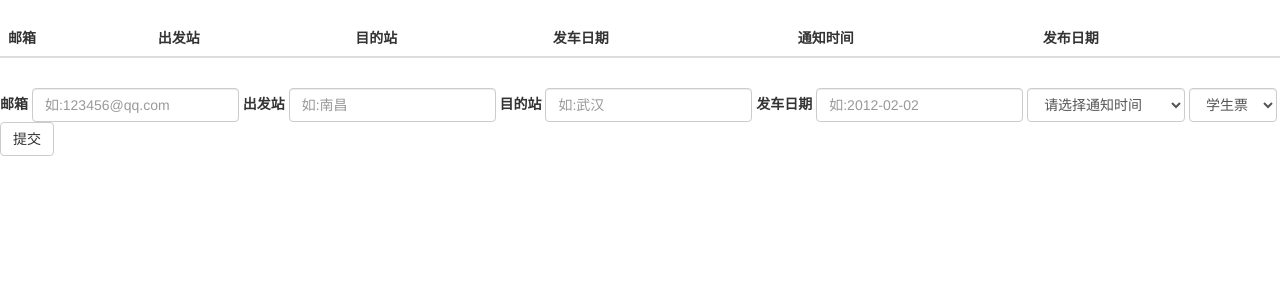
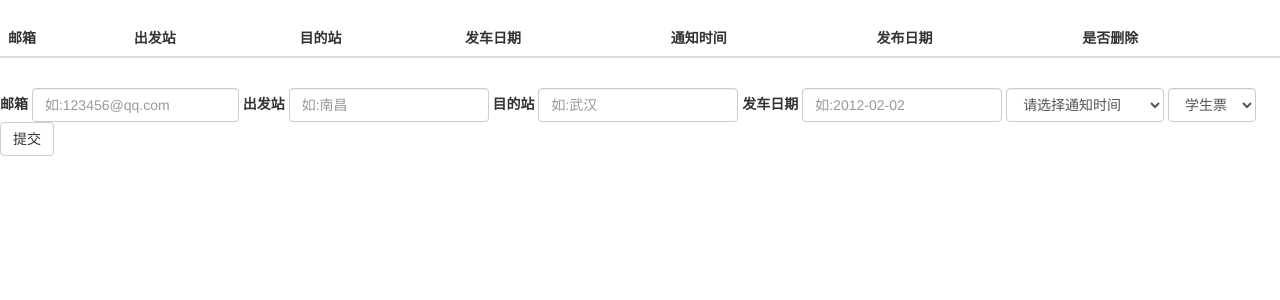
Before and after one commit to jelviss/Reptile, a Flask app: page / in a window 1280 px wide. Shown: the part 52-352 px from the top of the page. Run offline with Flask 2, Linux system fonts and the light colour scheme; data that the repository does not hold is empty; parts of the project's set-up code (start-up, migrations or seed data) failed here and were passed over; some libraries are stand-ins or nearby versions.

Commit message:
加入了信息删除功能

```diff
--- a/trainTicketsSpriderV2/app.py
+++ b/trainTicketsSpriderV2/app.py
@@ -17,15 +17,14 @@ sys.setdefaultencoding('utf-8')
 app = Flask(__name__)
 parse = ConfigParser()
 parse.read('ttsprider.conf')
-
+r = Redis(host=parse.get("redis_db", "host"), port=parse.get("redis_db", "port"), db=parse.get("redis_db", "name"))
 Bootstrap(app)
 RQDashboard(app)
 
 
 @app.route("/")
 def index():
-    r = Redis(host="127.0.0.1", port=6379, db=0)
-    res = r.lrange('email_que_list', 0 , 14)
+    res = r.zrevrange('email_que_set_all', 0, 14)
     args = []
     for y in res:
         args.append(eval(y))
@@ -44,10 +43,25 @@ def task():
         receiver = request.form.get('email')
         noticetime = request.form.get('noticetime')
         save_to_redis(receiver, to_station, from_station, querydate, purpose_codes, noticetime, publishtime)
-
         '''将提交的信息立即加入rq队列'''
         append_que(getandsend, purpose_codes, querydate, from_station, to_station ,parse.get("email", "smtpserver"), parse.get("email", "sender"), receiver, parse.get("email", "username"), parse.get("email", "password"), parse.get("email", "subject"))
         return redirect('/')
+
+
+@app.route("/del", methods=['GET'])
+def del_email():
+    if request.method == 'GET':
+        if request.args.get('uid') and request.args.get('noticetime'):
+            uid = request.args.get('uid')
+            noticetime = request.args.get('noticetime')
+            del_quename = ['email_que_set_',noticetime]
+            #暂时这样
+            del_success_fromall = r.zremrangebyscore('email_que_set_all', int(uid)-1, int(uid)+1)
+            del_success_fromque = r.zremrangebyscore(''.join(del_quename), int(uid)-1,int(uid)+1)
+            if del_success_fromall and del_success_fromque:
+                return redirect('/')
+            else:
+                return 'fail'
 
 
 def append_que(func, purpose_codes, querydate, from_station, to_station, smtpserver, sender, receiver, username, password, subject):
@@ -60,10 +74,9 @@ def append_que(func, purpose_codes, querydate, from_station, to_station, smtpser
 
 def save_to_redis(receiver, to_station, from_station, querydate, purpose_codes, noticetime, publishtime):
     '''将需要抓取的信息存入redis'''
-    r = Redis(host="127.0.0.1", port=6379, db=0)
     uid = r.incr('uid')
     tickets_info = {'uid':uid, 'receiver':receiver, 'to_station':to_station, 'from_station':from_station, 'querydate':querydate, 'purpose_codes':purpose_codes, 'noticetime':noticetime, 'publishtime': publishtime}
-    r.lpush('email_que_list', str(tickets_info))
+    r.zadd('email_que_set_all', str(tickets_info), uid)
     if noticetime == '9am':
         r.zadd('email_que_set_9am', str(tickets_info), uid)
     elif noticetime == '11am':
@@ -76,4 +89,4 @@ def save_to_redis(receiver, to_station, from_station, querydate, purpose_codes,
 
 
 if __name__ == "__main__":
-    app.run(host='127.0.0.1', port=9999)
+    app.run(debug=True, host='127.0.0.1', port=9999)
--- a/trainTicketsSpriderV2/pullinRQ.py
+++ b/trainTicketsSpriderV2/pullinRQ.py
@@ -8,13 +8,13 @@ from ConfigParser import ConfigParser
 
 class pullinRQ:
     def __init__(self):
-        self.r = Redis(host="127.0.0.1", port=6379, db=0)
         self.parse = ConfigParser()
         self.parse.read('ttsprider.conf')
+        self.r = Redis(host=self.parse.get("redis_db", "host"), port=self.parse.get("redis_db", "port"), db=self.parse.get("redis_db", "name"))
 
     def append_rq_que(self, func, purpose_codes, querydate, from_station, to_station, smtpserver, sender, receiver, username, password, subject):
-        q = Queue(connection=Redis())
-        result = q.enqueue(
+        self.q = Queue(connection=Redis())
+        result = self.q.enqueue(
           func, purpose_codes, querydate, from_station, to_station, smtpserver, sender, receiver, username, password, subject
         )
 
--- /dev/null
+++ b/trainTicketsSpriderV2/static/css/style.css
@@ -0,0 +1,9 @@
+.form-inline input.inputstartdate{
+    width:200px;
+}
+.form-inline input.inputtostation{
+    width:200px;
+}
+.form-inline input.inputfromstation{
+    width:200px;
+}
--- a/trainTicketsSpriderV2/templates/index.html
+++ b/trainTicketsSpriderV2/templates/index.html
@@ -1,5 +1,9 @@
 {% extends "bootstrap/base.html" %}
 {% block title %}火车票自动采集系统{% endblock %}
+{% block styles %}
+{{super()}}
+<link href="{{ url_for('static', filename='css/style.css') }}" rel="stylesheet" media="screen">
+{% endblock %}
 {% block navbar %}
 <div class="navbar navbar-inverse" role="navigation">
     <div class="container-fluid">
@@ -14,7 +18,7 @@
         </div>
         <div class="navbar-collapse collapse">
             <ul class="nav navbar-nav">
-                <li><a href="/">主页</a></li>
+                <li><a href="http://www.ecjtu.net">主页</a></li>
                 <li><a href="/rq">管理</a></li>
             </ul>
         </div>
@@ -54,11 +58,14 @@
                         <th>
                             发布日期
                         </th>
-                    </tr>
+                         <th>
+                            是否删除
+                        </th>
+ 		    </tr>
                 </thead>
                 <tbody>
                 {% for arg in args %}
-                    <tr class="">
+                    <tr>
                         <td>
                             {{ arg['receiver'] }}
                         </td>
@@ -77,7 +84,10 @@
                         <td>
                             {{ arg['publishtime'] }}
                         </td>
-                    </tr>
+                    	<td>
+                            <a href="/del?uid={{ arg['uid'] }}&noticetime={{ arg['noticetime'] }}">删除</a>
+                        </td>
+			</tr>
                 {% endfor %}
                 </tbody>
             </table>
@@ -90,11 +100,11 @@
                     <label for="inputemail">邮箱</label>
                         <input id="inputemail" name="email" class="form-control" type="text" placeholder="如:123456@qq.com"/>
                     <label for="inputfromstation">出发站</label>
-                            <input id="inputfromstation" name="fromstation" class="form-control"type="text" placeholder="如:南昌"/>
+                            <input id="inputfromstation" name="fromstation" class="form-control inputfromstation"type="text" placeholder="如:南昌"/>
                     <label for="inputtostation">目的站</label>
-                            <input id="inputtostation" name="tostation" class="form-control"type="text" placeholder="如:武汉"/>
+                            <input id="inputtostation" name="tostation" class="form-control inputtostation"type="text" placeholder="如:武汉"/>
                     <label for="inputdate">发车日期</label>
-                            <input id="inputdate" name="date" class="form-control"type="text" placeholder="如:2012-02-02"/>
+                            <input id="inputdate" name="date" class="form-control inputstartdate"type="text" placeholder="如:2012-02-02"/>
                     <select class="form-control" name="noticetime">
                         <option selected="selected" disabled="true">请选择通知时间</option>
                         <option value="9am">上午一二节课之间</option>
```
Also changed, not shown: 1 other file.
